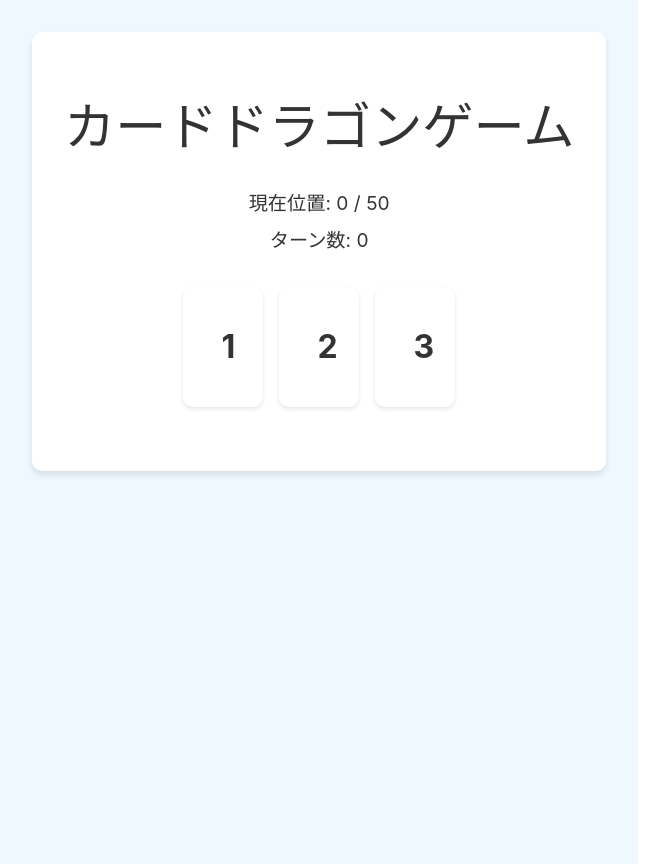
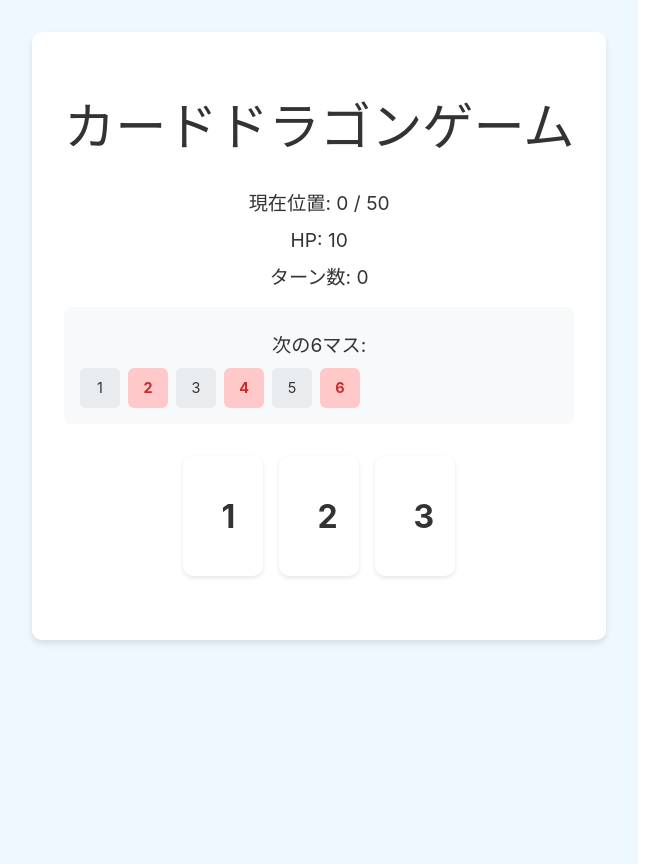
Before and after one commit to kekoyana/carddragon, a React (Vite) app: page / in a window 1280 px wide. Shown: the whole page, without its empty margins (0-669 px from the left). Built offline with nearby package versions, Linux system fonts and the light colour scheme.

Commit message:
マスを表示する

```diff
--- a/src/App.css
+++ b/src/App.css
@@ -22,6 +22,36 @@
 .status p {
   font-size: 1.2rem;
   margin: 0.5rem 0;
+}
+
+.status .next-cells {
+  margin: 1rem 0;
+  padding: 1rem;
+  background: #f8f9fa;
+  border-radius: 8px;
+}
+
+.status .cell-container {
+  display: flex;
+  gap: 0.5rem;
+  margin-top: 0.5rem;
+}
+
+.status .cell {
+  width: 40px;
+  height: 40px;
+  display: flex;
+  align-items: center;
+  justify-content: center;
+  border-radius: 6px;
+  background: #e9ecef;
+  font-size: 0.9rem;
+}
+
+.status .cell.damage {
+  background: #ffc9c9;
+  color: #c92a2a;
+  font-weight: bold;
 }
 
 .cards {
--- a/src/components/Game.tsx
+++ b/src/components/Game.tsx
@@ -1,18 +1,35 @@
-import { useState } from 'react';
+import { useState, useEffect } from 'react';
+
+// マップデータを生成（50マス）
+const generateMap = () => {
+  const map = [];
+  for (let i = 0; i < 50; i++) {
+    map.push({
+      position: i + 1,
+      isDamage: Math.random() < 0.3 // 30%の確率でダメージマス
+    });
+  }
+  return map;
+};
 
 const Game = () => {
   const [position, setPosition] = useState(0); // 現在位置
   const [cards, setCards] = useState<number[]>([1, 2, 3]); // 手札（初期値）
   const [turns, setTurns] = useState(0); // ターン数
+  const [hp, setHp] = useState(10); // HP
   const [gameOver, setGameOver] = useState(false); // ゲーム終了フラグ
+  const [mapData, setMapData] = useState(generateMap()); // マップデータ
   const [goal, setGoal] = useState(50); // ゴール位置
 
   // ゲーム開始
   const startGame = () => {
     setPosition(0);
     setTurns(0);
+    setHp(10);
     setGameOver(false);
     drawCards();
+    setGoal(50);
+    setMapData(generateMap());
   };
 
   // カードを引く
@@ -24,16 +41,36 @@ const Game = () => {
     setCards(newCards);
   };
 
+  // 6マス先までのマス状態を取得
+  const getNextCells = () => {
+    return mapData.slice(position, position + 6);
+  };
+
   // カードを使用
   const playCard = (card: number) => {
     if (gameOver) return;
 
     // 移動
-    setPosition(prev => prev + card);
+    const newPosition = position + card;
+    setPosition(newPosition);
     setTurns(prev => prev + 1);
 
+    // ダメージ処理
+    const passedCells = mapData.slice(position, newPosition);
+    passedCells.forEach(cell => {
+      if (cell.isDamage) {
+        setHp(prev => Math.max(0, prev - 1));
+      }
+    });
+
+    // HPチェック
+    if (hp <= 1) {
+      setGameOver(true);
+      return;
+    }
+
     // ゴール判定
-    if (position + card >= goal) {
+    if (newPosition >= goal) {
       setGameOver(true);
       return;
     }
@@ -53,7 +90,21 @@ const Game = () => {
       <h1>カードドラゴンゲーム</h1>
       <div className="status">
         <p>現在位置: {position} / {goal}</p>
+        <p>HP: {hp}</p>
         <p>ターン数: {turns}</p>
+        <div className="next-cells">
+          <p>次の6マス:</p>
+          <div className="cell-container">
+            {getNextCells().map((cell, i) => (
+              <div
+                key={i}
+                className={`cell ${cell.isDamage ? 'damage' : ''}`}
+              >
+                {cell.position}
+              </div>
+            ))}
+          </div>
+        </div>
       </div>
       <div className="cards">
         {cards.map((card, i) => (
@@ -68,8 +119,17 @@ const Game = () => {
       </div>
       {gameOver && (
         <div className="game-over">
-          <h2>ゲームクリア！</h2>
-          <p>ゴールまで{turns}ターンかかりました！</p>
+          {hp <= 0 ? (
+            <>
+              <h2>ゲームオーバー</h2>
+              <p>HPが0になりました...</p>
+            </>
+          ) : (
+            <>
+              <h2>ゲームクリア！</h2>
+              <p>ゴールまで{turns}ターンかかりました！</p>
+            </>
+          )}
           <button onClick={startGame}>もう一度遊ぶ</button>
         </div>
       )}
```
